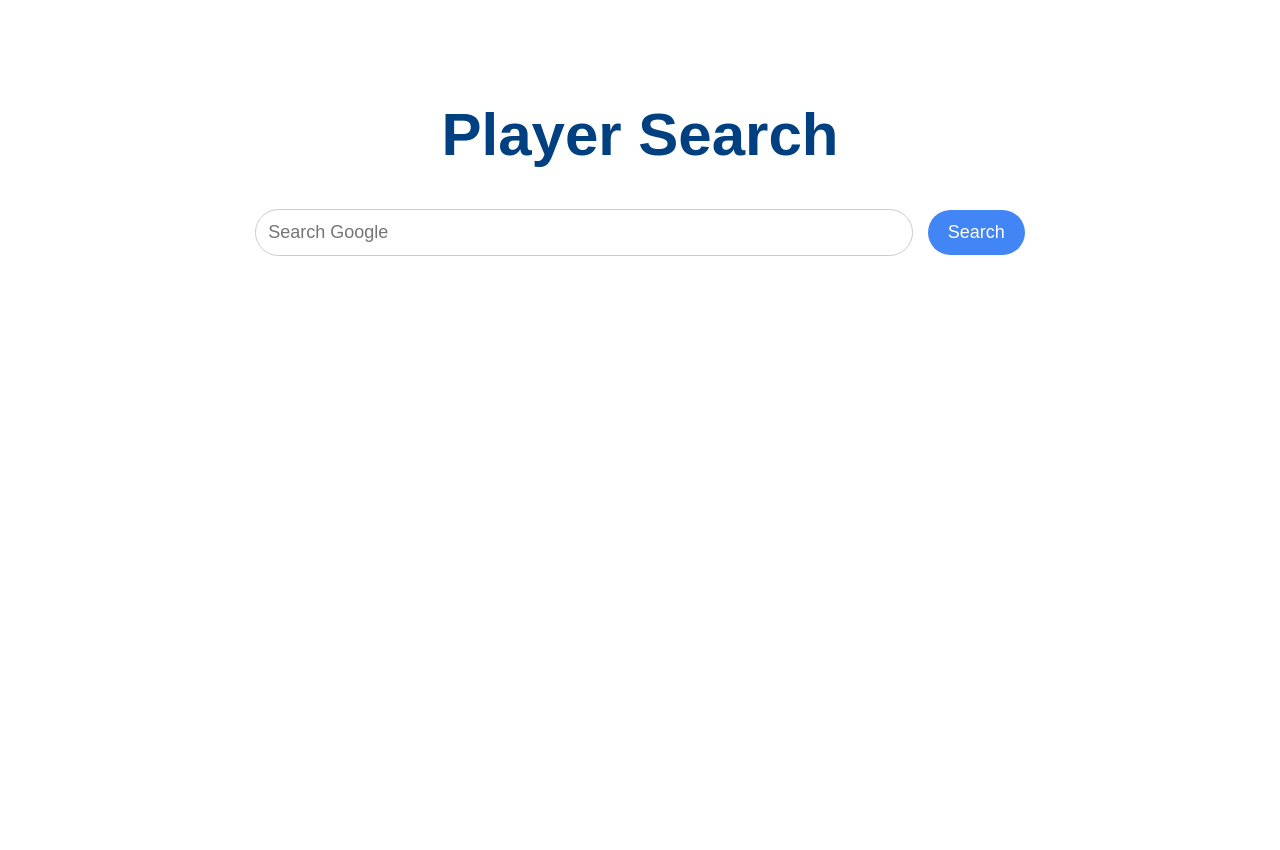
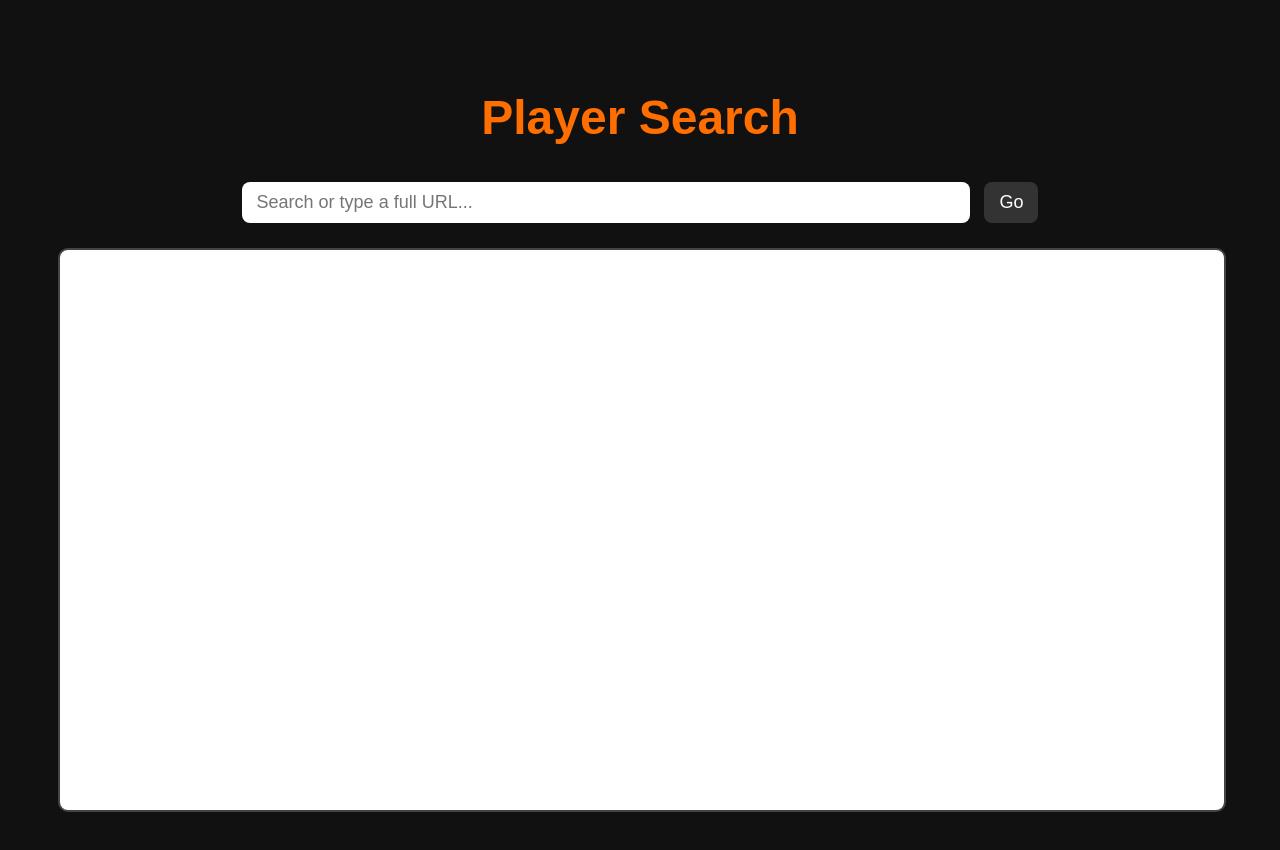
Before and after one commit to Axl-Price/Unblocker, a website: page index.html in a window 1280 px wide. Before the commit the page ends 800 px from the top, so only its background shows below. Drawn offline with Linux system fonts and the light colour scheme.

Commit message:
Update index.html

```diff
--- a/index.html
+++ b/index.html
@@ -2,58 +2,93 @@
 <html lang="en">
 <head>
   <meta charset="UTF-8">
-  <title>PlayerSearch</title>
+  <title>Player Search</title>
   <style>
     body {
       font-family: Arial, sans-serif;
       text-align: center;
-      margin-top: 100px;
+      padding: 50px;
+      background: #111;
+      color: #fff;
     }
 
     h1 {
-      font-size: 60px;
-      animation: colorCycle 8s infinite linear;
+      font-size: 48px;
+      animation: colorCycle 6s infinite linear;
     }
 
     @keyframes colorCycle {
       0% { color: red; }
-      25% { color: orange; }
-      50% { color: green; }
-      75% { color: blue; }
-      100% { color: purple; }
+      25% { color: lime; }
+      50% { color: blue; }
+      75% { color: orange; }
+      100% { color: red; }
+    }
+
+    input, button {
+      font-size: 18px;
+      padding: 10px 15px;
+      border-radius: 8px;
+      margin: 5px;
+      border: none;
     }
 
     input {
-      width: 50%;
-      padding: 12px;
-      font-size: 18px;
-      border-radius: 25px;
-      border: 1px solid #ccc;
+      width: 60%;
     }
 
     button {
-      padding: 12px 20px;
-      margin-left: 10px;
-      font-size: 18px;
-      border-radius: 25px;
-      background-color: #4285f4;
-      color: white;
-      border: none;
+      background: #333;
+      color: #fff;
       cursor: pointer;
+    }
+
+    iframe {
+      margin-top: 20px;
+      width: 100%;
+      height: 70vh;
+      border: 2px solid #444;
+      border-radius: 10px;
+      background: white;
     }
   </style>
 </head>
 <body>
+  <h1>Player Search</h1>
+  <input type="text" id="query" placeholder="Search or type a full URL..." />
+  <button onclick="runSearch()">Go</button>
 
-  <h1>Player Search</h1>
-  <input type="text" id="searchInput" placeholder="Search Google">
-  <button onclick="search()">Search</button>
+  <iframe id="viewer" sandbox></iframe>
 
   <script>
-    function search() {
-      const query = document.getElementById('searchInput').value.trim();
-      if (query) {
-        window.location.href = 'https://www.google.com/search?q=' + encodeURIComponent(query);
+    function isValidURL(str) {
+      try {
+        new URL(str);
+        return true;
+      } catch (_) {
+        return false;
+      }
+    }
+
+    async function runSearch() {
+      const input = document.getElementById("query").value.trim();
+      const viewer = document.getElementById("viewer");
+
+      if (!input) return;
+
+      if (isValidURL(input)) {
+        const proxyURL = `https://api.allorigins.win/get?url=${encodeURIComponent(input)}`;
+        try {
+          const res = await fetch(proxyURL);
+          const data = await res.json();
+          const blob = new Blob([data.contents], { type: "text/html" });
+          viewer.src = URL.createObjectURL(blob);
+        } catch (e) {
+          viewer.srcdoc = `<h2 style='color:red;'>Failed to load site.</h2>`;
+        }
+      } else {
+        // Redirect to Google search
+        window.location.href = `https://www.google.com/search?q=${encodeURIComponent(input)}`;
       }
     }
   </script>
```
